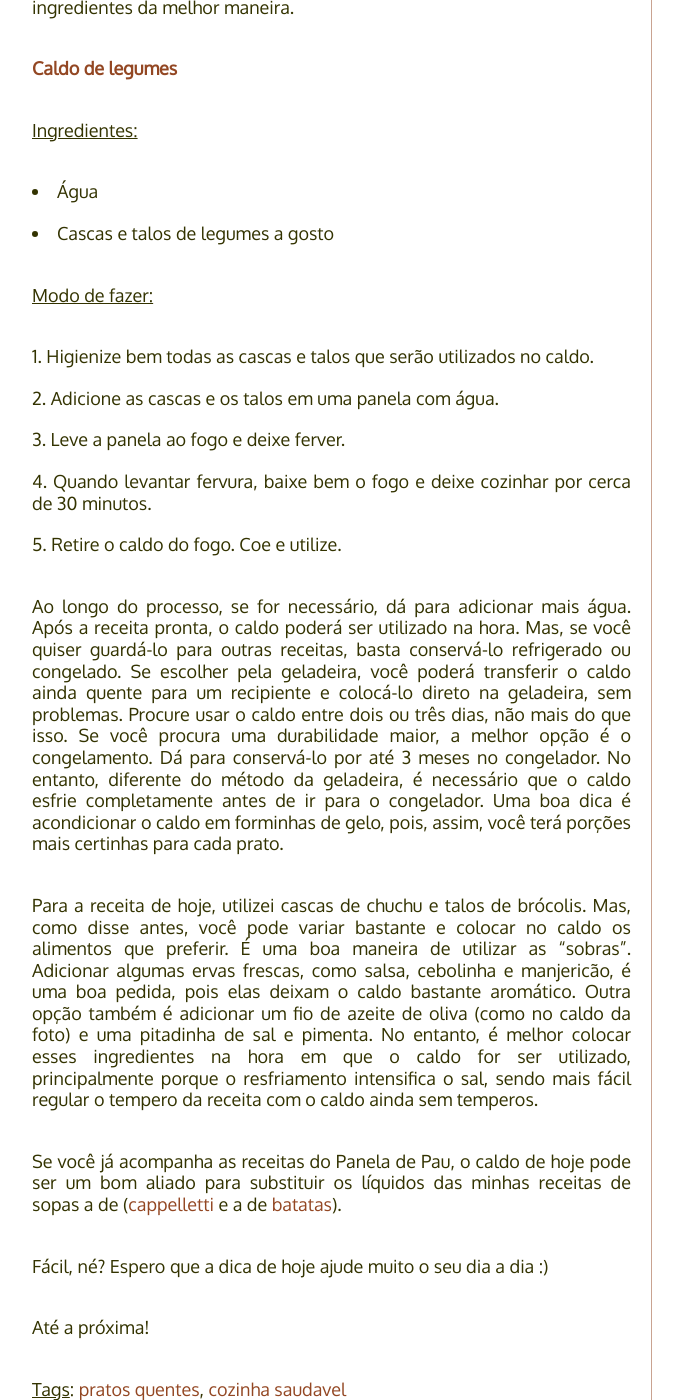
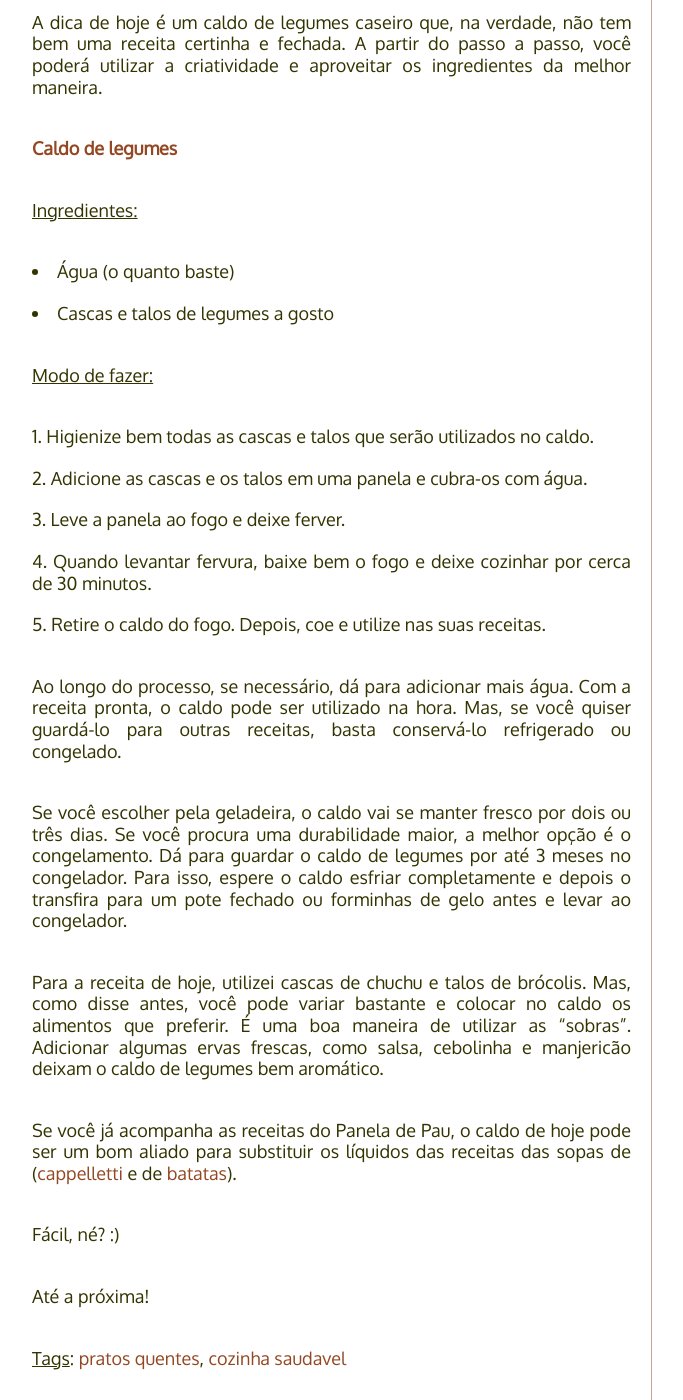
Before and after one commit to PaneladePau/paneladepau-jekyll-blog, a Jekyll site: the page built from _posts/2014-09-21-caldo-de-legumes-caseiro.md, in a window 1280 px wide and 1400 px high, scrolled down 802 px. Shown: the whole window, without its empty margins (138-821 px from the left). Built offline with Jekyll 4.4.1, drawn with Linux system fonts in a browser that asks for light colours; nearby versions of some CDN libraries; some web fonts are replaced; some of the changed text lies outside the part shown.

Commit message:
“update”

```diff
--- a/_posts/2014-09-21-caldo-de-legumes-caseiro.md
+++ b/_posts/2014-09-21-caldo-de-legumes-caseiro.md
@@ -13,29 +13,35 @@
 [este é um texto com link](https://www.enderecodolink.com)
 {% endcomment %}
 
-Há muitos pratos por aí que levam caldo de legumes. Risotos, molhos e massas salgadas são apenas alguns exemplos. Devido à praticidade, é bem comum a utilização de molhos e temperos concentrados nas receitas. Eu não gosto desses tipos de ingredientes e, sempre que possível, prefiro mantê-los longe da cozinha. Além do sabor artificial, eles não são nada saudáveis - são pilhas de sal, corantes e conservantes. Pensando nisso, resolvi mostrar como a gente pode melhorar os sabores do dia a dia, deixando os pratos mais nutritivos e com sabor bem gostoso de comida caseira. A receita de hoje é um caldo de legumes *homemade* que, na verdade, não tem bem uma receita certinha e fechada. A partir do passo a passo, você poderá utilizar a criatividade e aproveitar os ingredientes da melhor maneira.
+Há muitos pratos que levam caldo de legumes. [Risotos](http://paneladepau.com.br/risoto-de-queijo-brie/), molhos e massas salgadas são apenas alguns exemplos. E é bem comum o uso de caldos industrializados para agilizar as receitas.
+
+Eu não gosto desses produtos e, sempre que possível, prefiro mantê-los longe da cozinha. Além do sabor artificial, eles não são nada saudáveis - são pilhas de sal, corantes e conservantes. Pensando nisso, vou mostrar como a gente pode melhorar os sabores do dia a dia, deixando os pratos mais nutritivos e com sabor bem gostoso.
+
+A dica de hoje é um caldo de legumes caseiro que, na verdade, não tem bem uma receita certinha e fechada. A partir do passo a passo, você poderá utilizar a criatividade e aproveitar os ingredientes da melhor maneira.
 
 **Caldo de legumes**
 
 ### Ingredientes:
 
-* Água
+* Água (o quanto baste)
 * Cascas e talos de legumes a gosto
 
 ### Modo de fazer:
 
 1. Higienize bem todas as cascas e talos que serão utilizados no caldo.
-2. Adicione as cascas e os talos em uma panela com água.
+2. Adicione as cascas e os talos em uma panela e cubra-os com água.
 3. Leve a panela ao fogo e deixe ferver.
 4. Quando levantar fervura, baixe bem o fogo e deixe cozinhar por cerca de 30 minutos.
-5. Retire o caldo do fogo. Coe e utilize.
+5. Retire o caldo do fogo. Depois, coe e utilize nas suas receitas.
 
-Ao longo do processo, se for necessário, dá para adicionar mais água. Após a receita pronta, o caldo poderá ser utilizado na hora. Mas, se você quiser guardá-lo para outras receitas, basta conservá-lo refrigerado ou congelado. Se escolher pela geladeira, você poderá transferir o caldo ainda quente para um recipiente e colocá-lo direto na geladeira, sem problemas. Procure usar o caldo entre dois ou três dias, não mais do que isso. Se você procura uma durabilidade maior, a melhor opção é o congelamento. Dá para conservá-lo por até 3 meses no congelador. No entanto, diferente do método da geladeira, é necessário que o caldo esfrie completamente antes de ir para o congelador. Uma boa dica é acondicionar o caldo em forminhas de gelo, pois, assim, você terá porções mais certinhas para cada prato.
+Ao longo do processo, se necessário, dá para adicionar mais água. Com a receita pronta, o caldo pode ser utilizado na hora. Mas, se você quiser guardá-lo para outras receitas, basta conservá-lo refrigerado ou congelado.
 
-Para a receita de hoje, utilizei cascas de chuchu e talos de brócolis. Mas, como disse antes, você pode variar bastante e colocar no caldo os alimentos que preferir. É uma boa maneira de utilizar as "sobras". Adicionar algumas ervas frescas, como salsa, cebolinha e manjericão, é uma boa pedida, pois elas deixam o caldo bastante aromático. Outra opção também é adicionar um fio de azeite de oliva (como no caldo da foto) e uma pitadinha de sal e pimenta. No entanto, é melhor colocar esses ingredientes na hora em que o caldo for ser utilizado, principalmente porque o resfriamento intensifica o sal, sendo mais fácil regular o tempero da receita com o caldo ainda sem temperos.
+Se você escolher pela geladeira, o caldo vai se manter fresco por dois ou três dias. Se você procura uma durabilidade maior, a melhor opção é o congelamento. Dá para guardar o caldo de legumes por até 3 meses no congelador. Para isso, espere o caldo esfriar completamente e depois o transfira para um pote fechado ou forminhas de gelo antes e levar ao congelador.
 
-Se você já acompanha as receitas do Panela de Pau, o caldo de hoje pode ser um bom aliado para substituir os líquidos das minhas receitas de sopas a de ([cappelletti ](https://paneladepau.com.br/sopa-de-cappelletti)e a de [batatas](https://paneladepau.com.br/sopa-de-batatas)).
+Para a receita de hoje, utilizei cascas de chuchu e talos de brócolis. Mas, como disse antes, você pode variar bastante e colocar no caldo os alimentos que preferir. É uma boa maneira de utilizar as "sobras". Adicionar algumas ervas frescas, como salsa, cebolinha e manjericão deixam o caldo de legumes bem aromático.
 
-Fácil, né? Espero que a dica de hoje ajude muito o seu dia a dia :)
+Se você já acompanha as receitas do Panela de Pau, o caldo de hoje pode ser um bom aliado para substituir os líquidos das receitas das sopas de ([cappelletti ](https://paneladepau.com.br/sopa-de-cappelletti)e de [batatas](https://paneladepau.com.br/sopa-de-batatas)).
+
+Fácil, né? :)
 
 Até a próxima!
```
